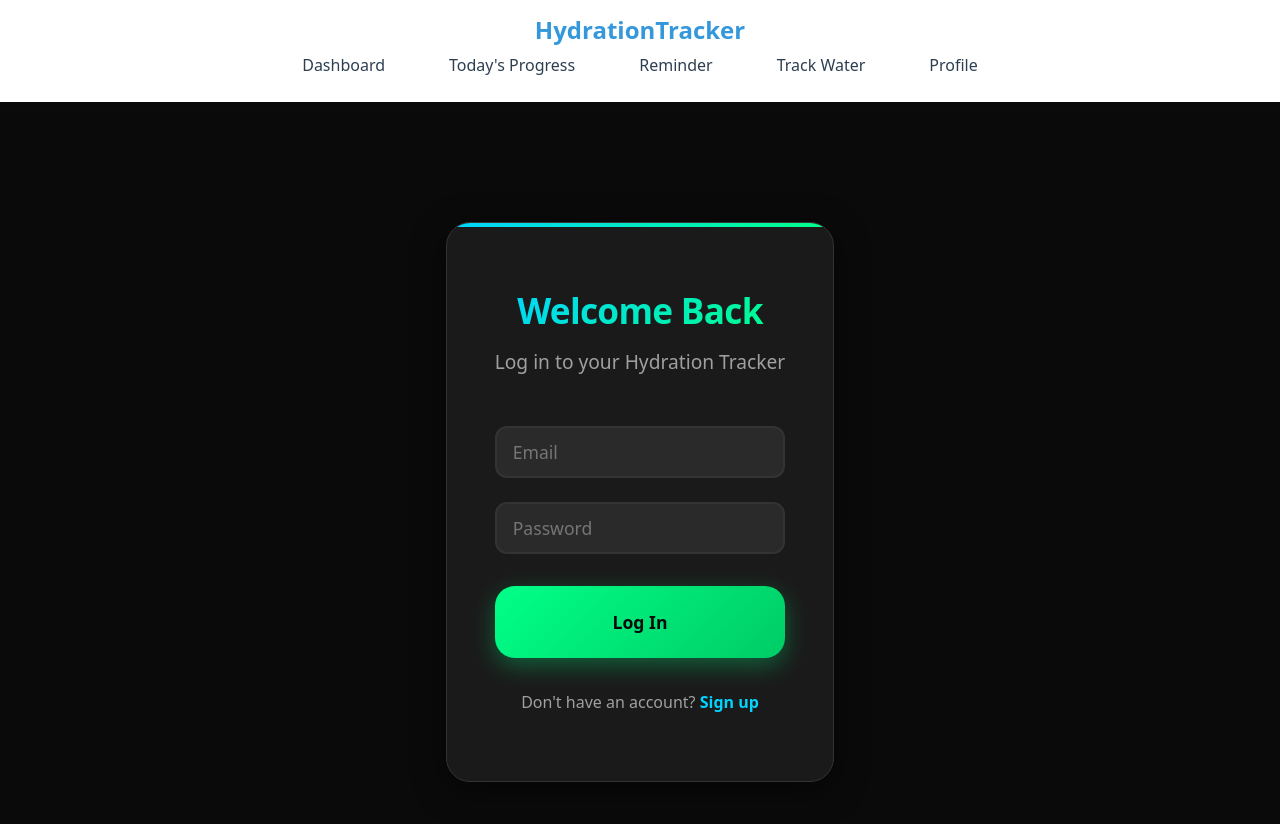
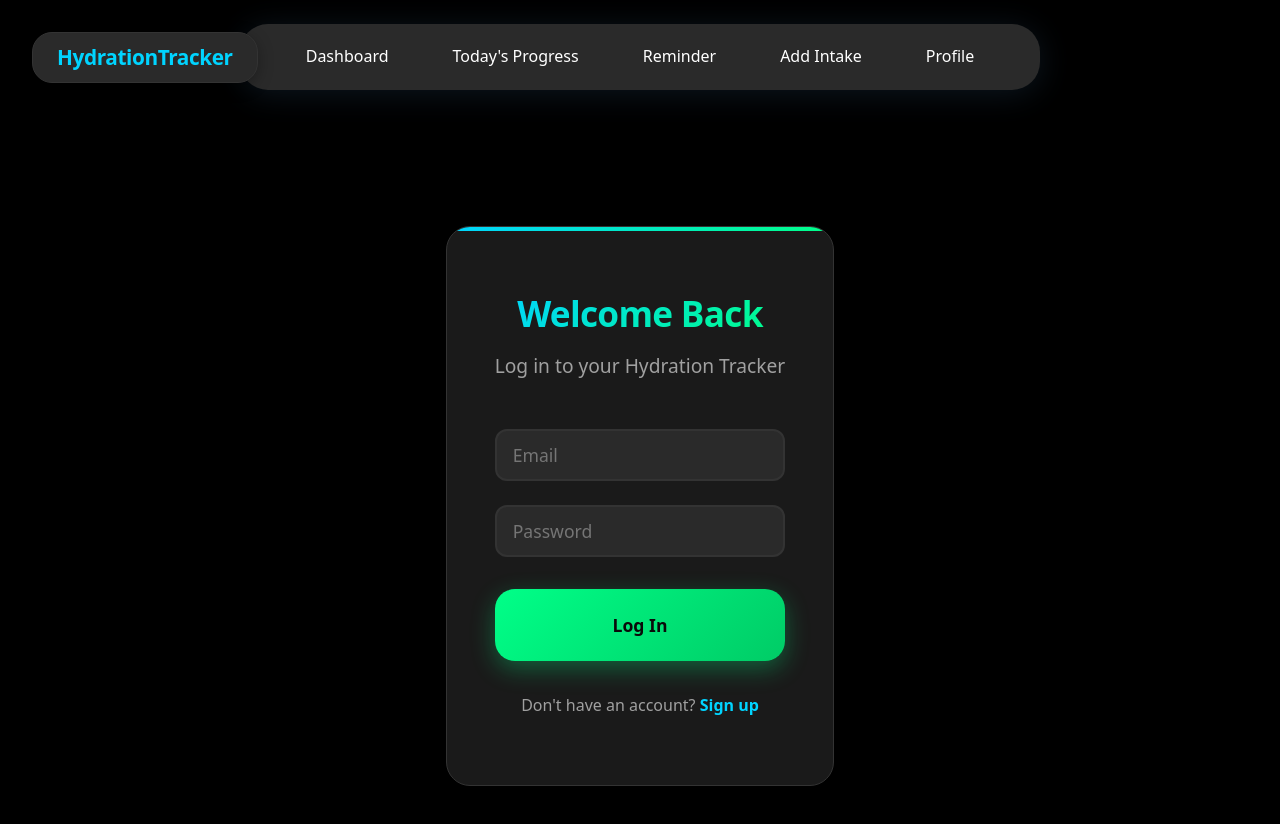
Before and after one commit to shagun0singh/Capstone2, a React (Vite) app: page /login in a window 1280 px wide. Shown: the top 824 px of the page. Built offline with nearby package versions, Linux system fonts and the light colour scheme; no server answers.

Commit message:
Update navigation and UI styling: compact nav bar, fixed brand box, consistent button sizes

```diff
--- a/src/App.css
+++ b/src/App.css
@@ -1,6 +1,5 @@
 .app {
   min-height: 100vh;
-  background: var(--background-dark);
   display: flex;
   flex-direction: column;
   width: 100%;
--- a/src/App.jsx
+++ b/src/App.jsx
@@ -24,6 +24,9 @@ function App() {
     <AuthProvider>
       <Router>
         <div className="app">
+          <div className="page-brand">
+            <h1>HydrationTracker</h1>
+          </div>
           <Navigation />
           <Routes>
             <Route path="/login" element={<Login />} />
--- a/src/components/Dashboard.css
+++ b/src/components/Dashboard.css
@@ -29,15 +29,6 @@
   color: var(--text-secondary);
   font-size: 1.2rem;
   font-weight: 400;
-}
-
-.dashboard-content {
-  display: flex;
-  justify-content: center;
-  align-items: center;
-  min-height: 70vh;
-  animation: fadeInUp 1s ease-out 0.2s both;
-  flex: 1;
 }
 
 .dashboard-grid {
@@ -194,13 +185,14 @@
 }
 
 .quick-actions {
+  width: 100%;
+  max-width: 1000px;
+  margin: 2.5rem auto 0 auto;
   background: var(--background-card);
   border-radius: 20px;
   padding: 3rem;
   box-shadow: var(--shadow-heavy);
   border: 1px solid var(--border-color);
-  width: 100%;
-  max-width: 1200px;
   position: relative;
   overflow: hidden;
 }
@@ -345,6 +337,14 @@
   }
 }
 
+@media (max-width: 600px) {
+  .dashboard-content {
+    max-width: 98vw;
+    padding: 2rem 1rem;
+    min-height: 400px;
+  }
+}
+
 /* Focus states for accessibility */
 .track-btn:focus,
 .action-btn:focus {
--- a/src/components/Dashboard.jsx
+++ b/src/components/Dashboard.jsx
@@ -10,7 +10,6 @@ const Dashboard = () => {
         <p>Let's stay hydrated today</p>
       </div>
 
-      <div className="dashboard-content">
       <div className="quick-actions">
         <h2>Quick Actions</h2>
         <div className="action-buttons">
@@ -24,7 +23,7 @@ const Dashboard = () => {
           </Link>
           <Link to="/hydration" className="action-btn">
             <span className="action-icon">💧</span>
-              <span className="action-text">Track Water</span>
+            <span className="action-text">Add Intake</span>
           </Link>
           <Link to="/profile" className="action-btn">
             <span className="action-icon">👤</span>
@@ -33,7 +32,6 @@ const Dashboard = () => {
         </div>
       </div>
     </div>
-    </div>
   );
 };
 
--- a/src/components/HydrationTracker.jsx
+++ b/src/components/HydrationTracker.jsx
@@ -55,7 +55,7 @@ const HydrationTracker = () => {
   return (
     <div className="hydration-tracker">
       <div className="tracker-header">
-        <h1>Hydration Tracker</h1>
+        <h1>Add Intake</h1>
         <p>Track your daily water intake</p>
       </div>
 
--- a/src/components/Navigation.css
+++ b/src/components/Navigation.css
@@ -1,13 +1,18 @@
 .main-nav {
-  background: white;
-  padding: 1rem 2rem;
-  box-shadow: 0 2px 4px rgba(0, 0, 0, 0.1);
+  background: var(--background-gray);
+  padding: 0.75rem 1.5rem;
+  box-shadow: 0 4px 32px rgba(96, 181, 255, 0.12);
   display: flex;
   justify-content: space-between;
   align-items: center;
   position: sticky;
   top: 0;
   z-index: 1000;
+  border-radius: 28px;
+  margin: 1rem auto;
+  backdrop-filter: blur(8px);
+  max-width: 800px;
+  width: 90%;
 }
 
 .nav-brand {
@@ -21,35 +26,65 @@
 }
 
 .nav-brand h1 {
-  color: #3498db;
+  color: var(--primary-color);
   margin: 0;
-  font-size: 1.5rem;
+  font-size: 1.2rem;
+  font-weight: 600;
 }
 
 .nav-links {
   display: flex;
   gap: 2rem;
   align-items: center;
+  justify-content: center;
+  flex-wrap: wrap;
 }
 
 .nav-link {
   text-decoration: none;
-  color: #2c3e50;
+  color: #ffffff;
   font-weight: 500;
   padding: 0.5rem 1rem;
-  border-radius: 5px;
+  border-radius: 16px;
   transition: all 0.2s ease;
 }
 
 .nav-link:hover {
-  color: #3498db;
-  background: #f8f9fa;
+  color: var(--primary);
+  background: rgba(96, 181, 255, 0.1);
 }
 
 .nav-link.active {
-  color: #3498db;
-  background: #f8f9fa;
+  color: var(--primary);
+  background: rgba(96, 181, 255, 0.15);
   font-weight: 600;
+}
+
+.page-brand {
+  position: fixed;
+  top: 2rem;
+  left: 2rem;
+  z-index: 1001;
+  background: var(--background-gray);
+  padding: 0.75rem 1.5rem;
+  border-radius: 20px;
+  box-shadow: 0 4px 16px rgba(0, 0, 0, 0.3);
+  backdrop-filter: blur(8px);
+  border: 1px solid var(--border-color);
+  transition: all 0.3s ease;
+}
+
+.page-brand:hover {
+  transform: translateY(-2px);
+  box-shadow: 0 6px 20px rgba(0, 0, 0, 0.4);
+}
+
+.page-brand h1 {
+  color: var(--primary-color);
+  margin: 0;
+  font-size: 1.3rem;
+  font-weight: 600;
+  letter-spacing: -0.02em;
 }
 
 @media (max-width: 768px) {
--- a/src/components/Navigation.jsx
+++ b/src/components/Navigation.jsx
@@ -11,11 +11,6 @@ const Navigation = () => {
 
   return (
     <nav className="main-nav">
-      <div className="nav-brand">
-        <Link to="/" className="brand-link">
-          <h1>HydrationTracker</h1>
-        </Link>
-      </div>
       <div className="nav-links">
         <Link
           to="/"
@@ -39,7 +34,7 @@ const Navigation = () => {
           to="/hydration"
           className={`nav-link ${isActive('/hydration') ? 'active' : ''}`}
         >
-          Track Water
+          Add Intake
         </Link>
         <Link
           to="/profile"
--- a/src/components/TodayProgress.css
+++ b/src/components/TodayProgress.css
@@ -118,6 +118,14 @@
   border: 1px solid var(--border-color);
   transition: all 0.3s ease;
   min-width: 150px;
+  width: 200px;
+  height: 120px;
+  display: flex;
+  flex-direction: column;
+  justify-content: center;
+  align-items: center;
+  flex: 1;
+  max-width: 200px;
 }
 
 .stat:hover {
@@ -235,6 +243,9 @@
   .stat {
     padding: 1.5rem;
     min-width: 120px;
+    width: 150px;
+    height: 100px;
+    max-width: 150px;
   }
 }
 
--- a/src/index.css
+++ b/src/index.css
@@ -31,7 +31,6 @@
   /* Color scheme */
   color-scheme: dark;
   color: var(--text-primary);
-  background-color: var(--background-dark);
 
   /* Font rendering */
   font-synthesis: none;
@@ -49,14 +48,10 @@ html {
 }
 
 body {
-  margin: 0;
-  padding: 0;
+  background: #000000;
+  color: var(--text);
+  font-family: var(--font-family);
   min-height: 100vh;
-  background: var(--background-dark);
-  color: var(--text-primary);
-  font-family: inherit;
-  line-height: inherit;
-  overflow-x: hidden;
 }
 
 #root {
```
Lines whose indentation alone changed are shown as unchanged.
